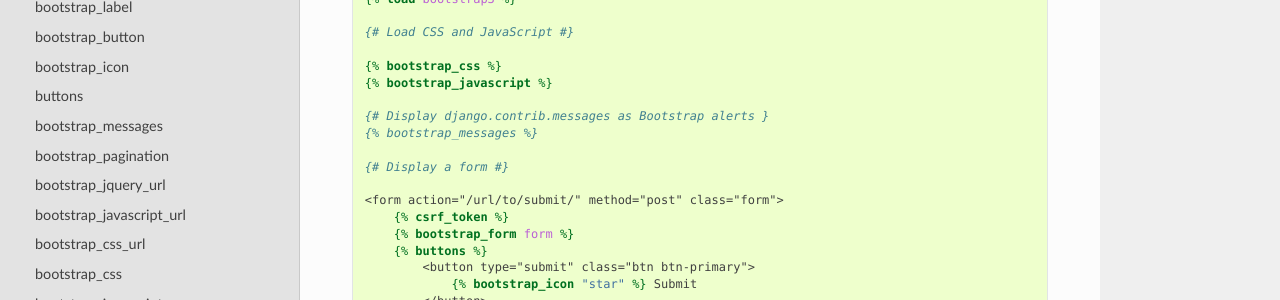
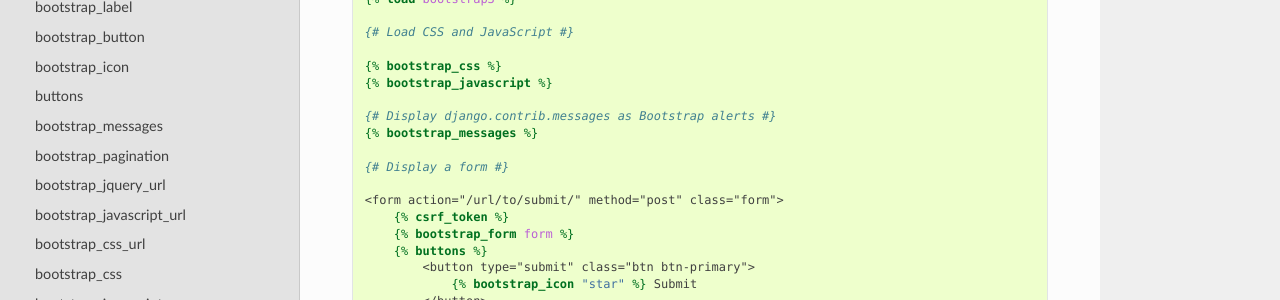
Before and after one commit to andrii0128/Django-Bootstrap5, a Sphinx documentation site: the page built from docs/templatetags.rst, in a window 1280 px wide and 900 px high. Shown: the part 347-647 px from the top of the window. Built offline with Sphinx 7.4.7 and the Read the Docs theme 2.0.0, drawn with Linux system fonts in a browser that asks for light colours.

Commit message:
close comment

```diff
--- a/docs/templatetags.rst
+++ b/docs/templatetags.rst
@@ -20,7 +20,7 @@
 	{% bootstrap_css %}
 	{% bootstrap_javascript %}
 
-	{# Display django.contrib.messages as Bootstrap alerts }
+	{# Display django.contrib.messages as Bootstrap alerts #}
 	{% bootstrap_messages %}
 
 	{# Display a form #}
```
